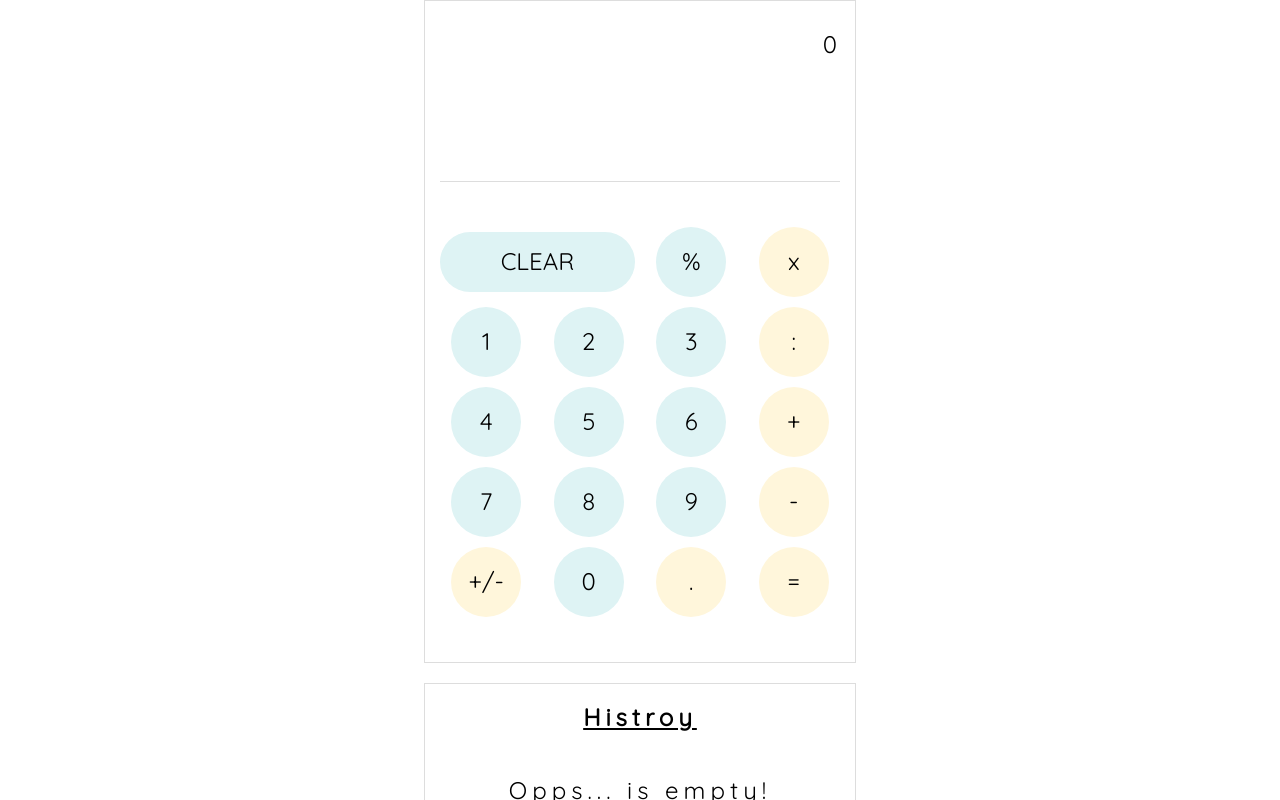
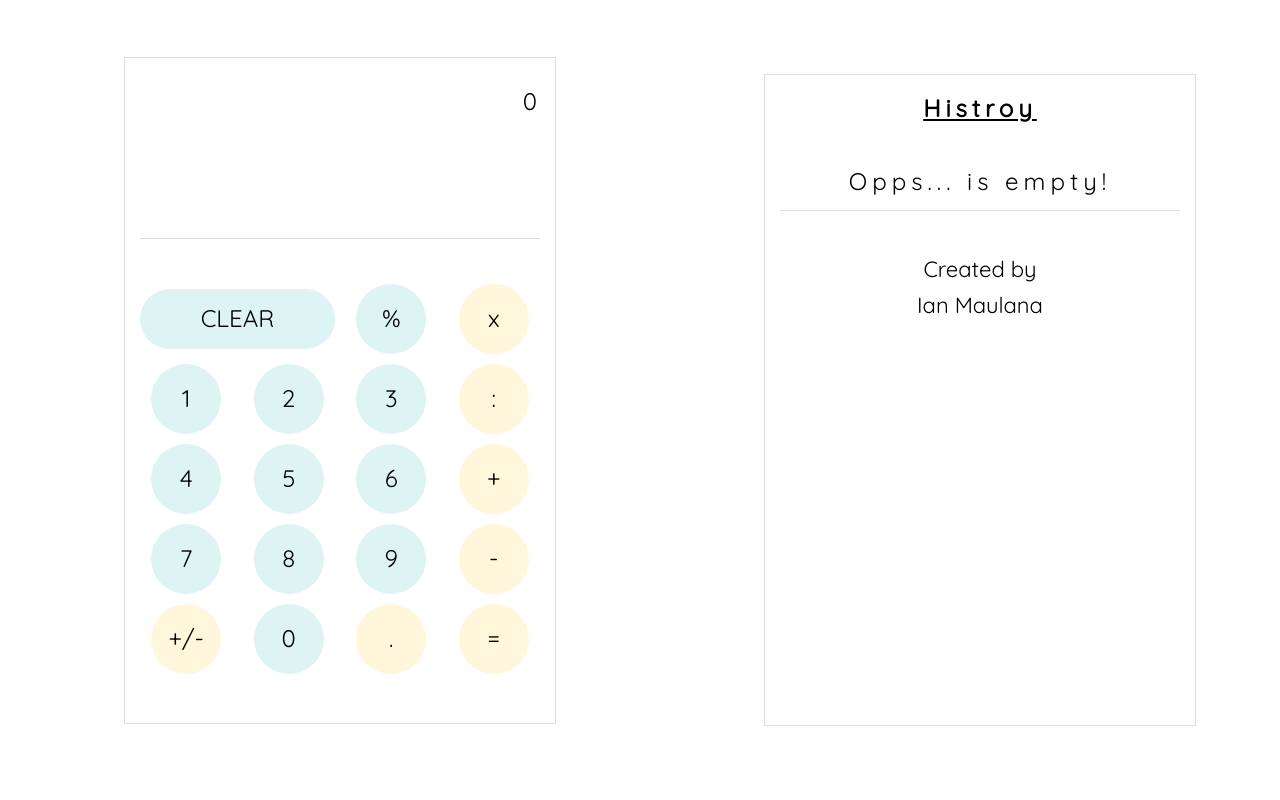
Before and after one commit to maknyak/vuelator, a Vue app: page / in a window 1280 px wide. Built offline with nearby package versions, Linux system fonts and the light colour scheme.

Commit message:
add styling for large device

```diff
--- a/src/assets/scss/layout/_layout.scss
+++ b/src/assets/scss/layout/_layout.scss
@@ -1,5 +1,7 @@
 html,
-body {
+body,
+#app,
+.container {
   height: 100%;
   width: 100%;
   overflow: hidden;
@@ -8,6 +10,12 @@ body {
 
 .container  {
   padding: 0 20px;
+
+  @media(min-width: 786px) {
+    display: flex;
+    align-items: center;
+    justify-content: center;
+  }
 }
 
 .vuelator {
@@ -15,9 +23,13 @@ body {
   border: 1px solid #ddd;
   padding: 0 15px;
 
-
   @media(min-width: 576px) {
     width: 400px;
+  }
+
+  @media(min-width: 768px) {
+    width: 400px;
+    height: 665px;
   }
 
   .vuelator-display {
@@ -75,6 +87,11 @@ body {
   text-align: right;
   word-wrap: break-word;
 
+  @media(min-width: 768px) {
+    width: 400px;
+    height: 630px;
+  }
+
   .vuelator-loglist {
     list-style: none;
     padding: 0;
```
